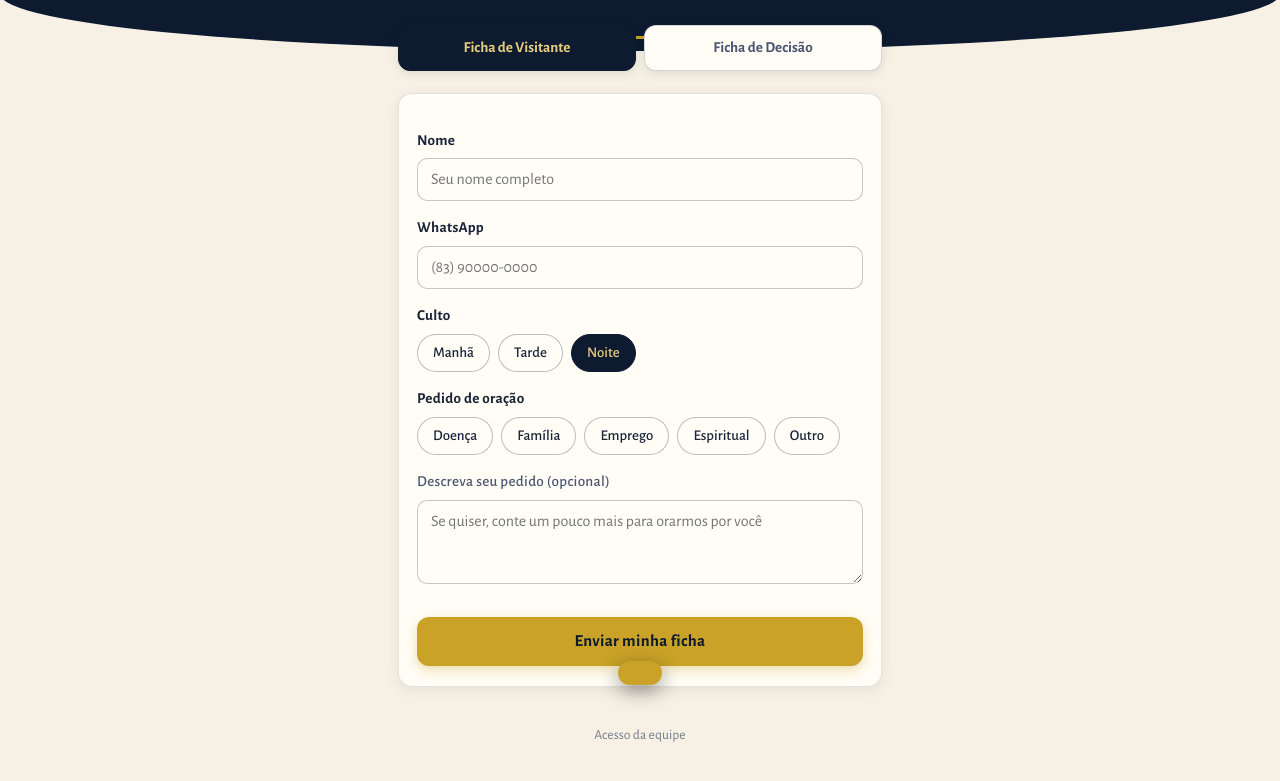
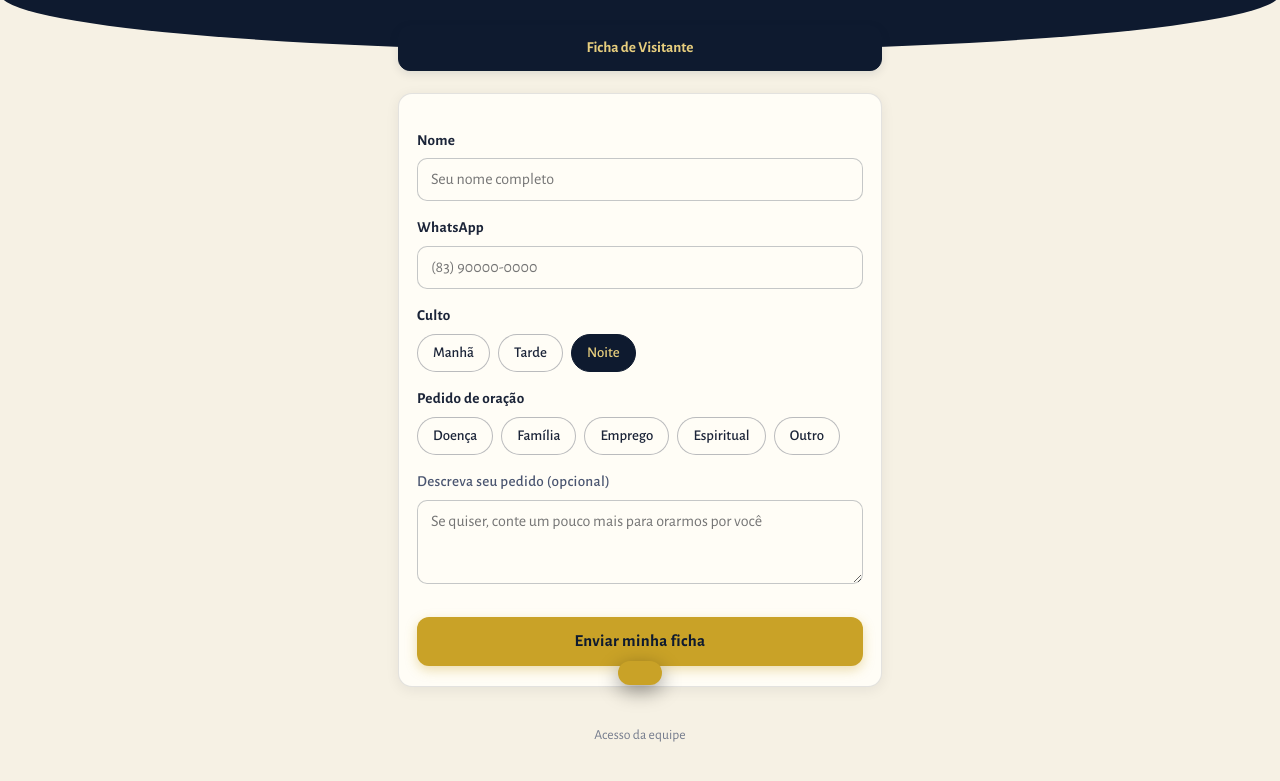
Before and after one commit to eneas-ena/receber, a plain HTML site: page index.html in a window 1280 px wide. Shown: the part 169-950 px from the top of the page. Drawn offline with nearby package versions, Linux system fonts and the light colour scheme.

Commit message:
Add files via upload

```diff
--- a/index.html
+++ b/index.html
@@ -164,7 +164,7 @@
 <script>
 /* ================= CONFIGURAÇÃO ================= */
 const SUPABASE_URL = "https://ghjbljypxksubmcsvaig.supabase.co";
-const SUPABASE_KEY = "sb_publishable_qXCYqg1WdmelY9D1mptZXg_U8NdoKby"; // Settings → API Keys → Publishable key
+const SUPABASE_KEY = "sb_publishable_COLE_SUA_CHAVE_AQUI"; // Settings → API Keys → Publishable key
 
 // PINs (SHA-256). Padrões: Master 1010 · Homens 2020 · Mulheres 3030 · Jovens 4040 · Adolescentes 5050
 // Para trocar: gere o hash no console do navegador com  await hashPin("NOVOPIN")
@@ -238,12 +238,13 @@ function renderFicha(tipo){
     <div class="arch-hero">
       <div class="door" aria-hidden="true"></div>
       <h1>${IGREJA}</h1>
-      <p>Que bom ter você aqui. Seja bem-vindo!</p>
+      <p>${tipo==='visitante' ? 'Que bom ter você aqui. Seja bem-vindo!' : 'Registro de decisão — preenchido pelo conselheiro'}</p>
     </div>
     <div class="wrap">
-      <div class="ficha-switch" role="tablist">
-        <button role="tab" class="${tipo==='visitante'?'on':''}" onclick="location.hash='#visitante'">Ficha de Visitante</button>
-        <button role="tab" class="${tipo==='decisao'?'on':''}" onclick="location.hash='#decisao'">Ficha de Decisão</button>
+      <div class="ficha-switch" role="heading" aria-level="2">
+        <button class="on" style="cursor:default">
+          ${tipo==='visitante' ? 'Ficha de Visitante' : 'Ficha de Decisão · uso da equipe'}
+        </button>
       </div>
       <div class="card" id="fichaCard"></div>
       <a class="foot-link" href="#painel">Acesso da equipe</a>
@@ -485,6 +486,7 @@ function drawKanban(){
     html += `<div class="filterbar">
       <button class="fchip ${!fRede?'on':''}" onclick="fRede='';drawTab('Decisões')">Todas as Redes</button>
       ${REDES.map(r=>`<button class="fchip ${fRede===r?'on':''}" onclick="fRede='${r}';drawTab('Decisões')">${r}</button>`).join("")}
+      <button class="btn-s gold" onclick="window.open('#decisao','_blank')">+ Nova ficha de decisão</button>
     </div>`;
   }
   html += `<div class="kanban">`;
```
